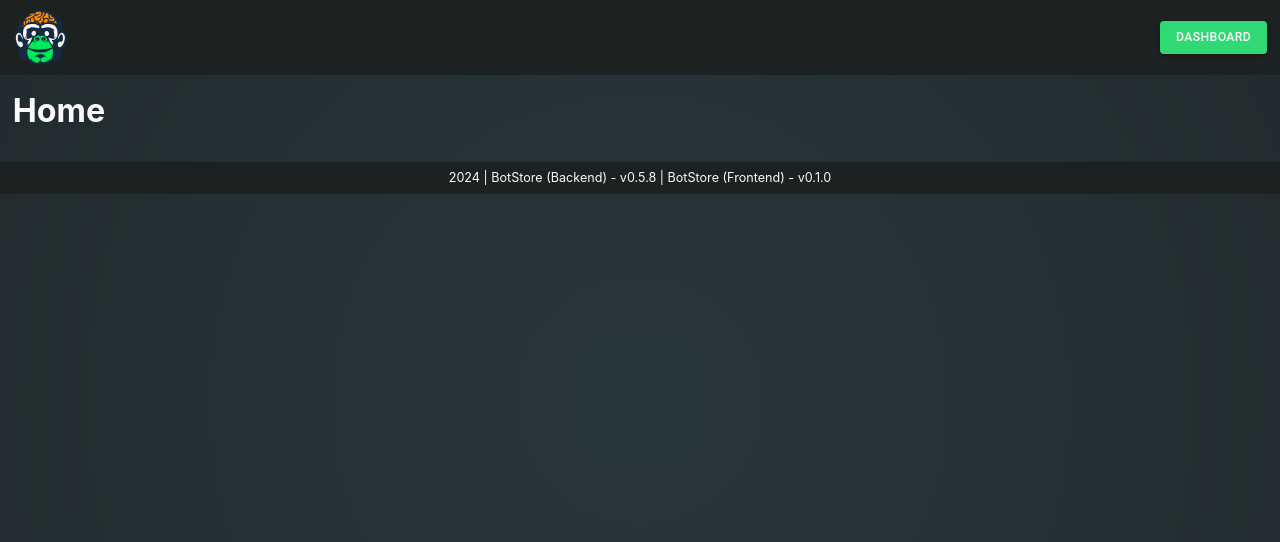
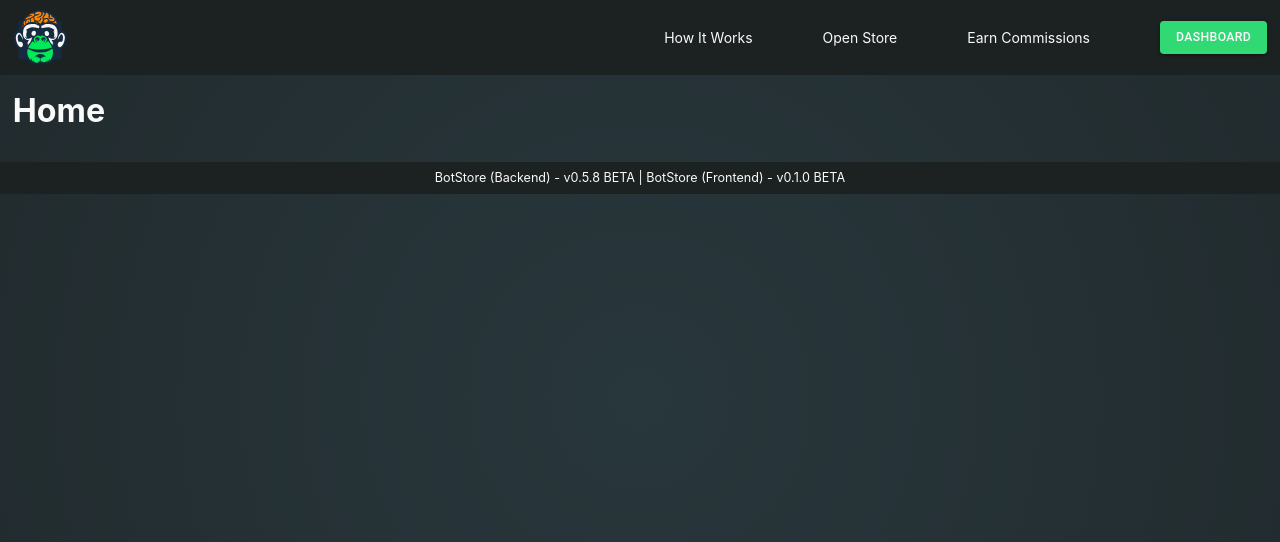
Before and after one commit to FelipeRamosDev/bot-store-fe, a Next.js app: page / in a window 1280 px wide. Shown: the top 542 px of the page. Built offline with nearby package versions, Linux system fonts and the light colour scheme.

Commit message:
[BOTF-7] Top Navigation Menu
## [BOTF-7] Description
Created the to menu navigation

```diff
--- a/src/components/footers/mainFooter/MainFooter.jsx
+++ b/src/components/footers/mainFooter/MainFooter.jsx
@@ -1,7 +1,5 @@
-import './MainFooter.scss';
-
 export default function MainFooter() {
    return <footer>
-      <p>2024 | BotStore (Backend) - v0.5.8 | BotStore (Frontend) - v0.1.0</p>
+      <p>BotStore (Backend) - v0.5.8 BETA | BotStore (Frontend) - v0.1.0 BETA</p>
    </footer>
 }
--- a/src/components/footers/mainFooter/MainFooter.scss
+++ /dev/null
@@ -1,15 +0,0 @@
-@import "@/style/scss/variables.scss";
-
-footer {
-   background-color: $background-dark;
-   padding: 0.6rem;
-   position: sticky;
-   bottom: 0;
-   width: 100%;
-
-   p {
-      text-align: center;
-      margin-bottom: 0;
-      font-size: 0.9rem;
-   }
-}
--- a/src/components/headers/topHeader/TopHeader.jsx
+++ b/src/components/headers/topHeader/TopHeader.jsx
@@ -5,7 +5,6 @@ export default function TopHeader() {
    return <header>
       <div className="container">
          <Logo />
-
          <TopNav />
       </div>
    </header>
--- a/src/components/headers/topHeader/TopNav.jsx
+++ b/src/components/headers/topHeader/TopNav.jsx
@@ -1,9 +1,18 @@
+'use client';
+import { useRouter } from 'next/navigation';
 import { Button } from '@mui/material';
+import Link from 'next/link';
 
 export default function TopNav() {
-   return <div className="nav-wrap">
-      <Button variant="contained" color="tertiary">
+   const router = useRouter();
+
+   return <nav>
+      <Link href="/how-it-works">How It Works</Link>
+      <Link href="/open-store">Open Store</Link>
+      <Link href="/earn-commission">Earn Commissions</Link>
+
+      <Button variant="contained" color="tertiary" onClick={() => router.push('/dashboard')}>
          Dashboard
       </Button>
-   </div>;
+   </nav>;
 }
--- a/src/templates/basePage/BasePage.scss
+++ b/src/templates/basePage/BasePage.scss
@@ -17,4 +17,35 @@ header {
       width: 55px;
       height: 55px;
    }
+
+   nav {
+      display: flex;
+      justify-content: flex-end;
+      align-items: center;
+      gap: 5rem;
+
+      a, a:visited {
+         color: $text;
+         text-decoration: none;
+         transition: color 150ms;
+      }
+
+      a:hover {
+         color: $tertiary-light;
+      }
+   }
 }
+
+footer {
+   background-color: $background-dark;
+   padding: 0.6rem;
+   position: sticky;
+   bottom: 0;
+   width: 100%;
+
+   p {
+      text-align: center;
+      margin-bottom: 0;
+      font-size: 0.9rem;
+   }
+}
```
